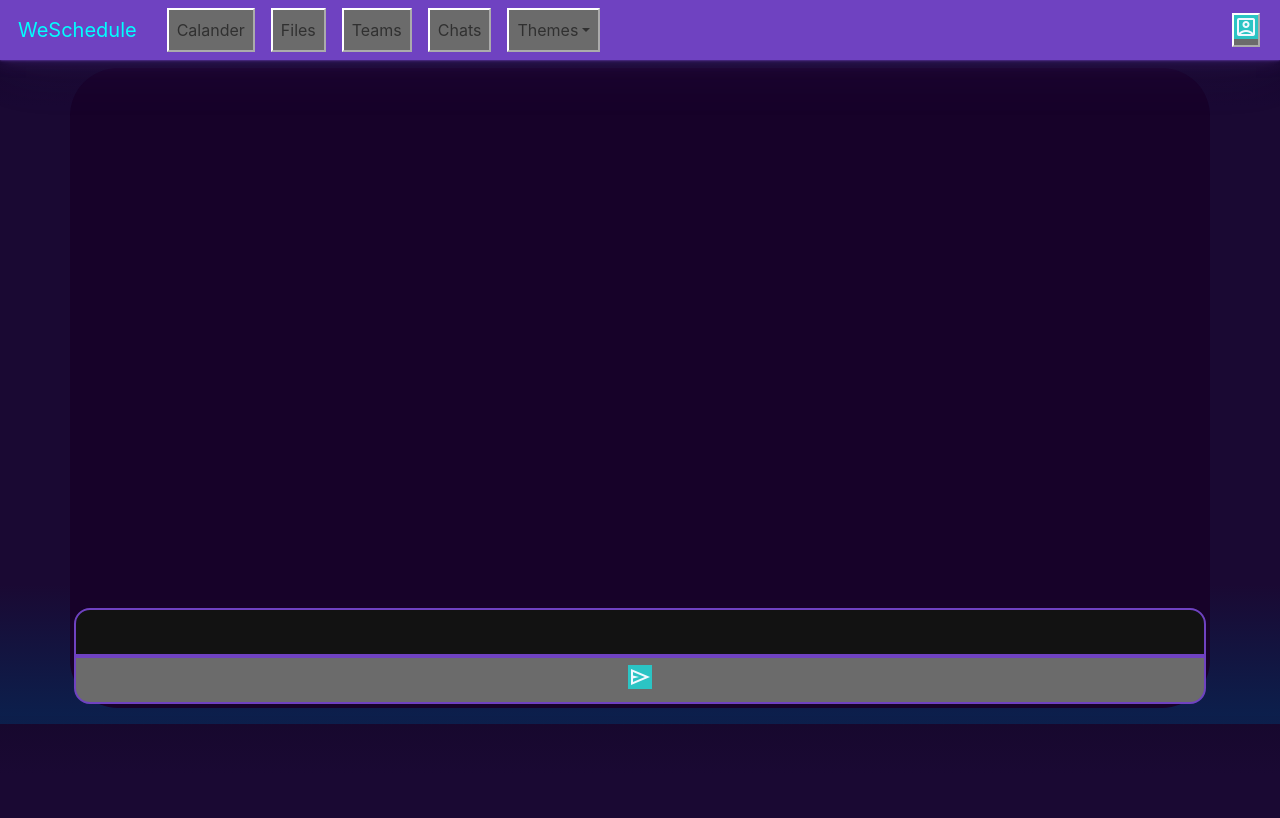
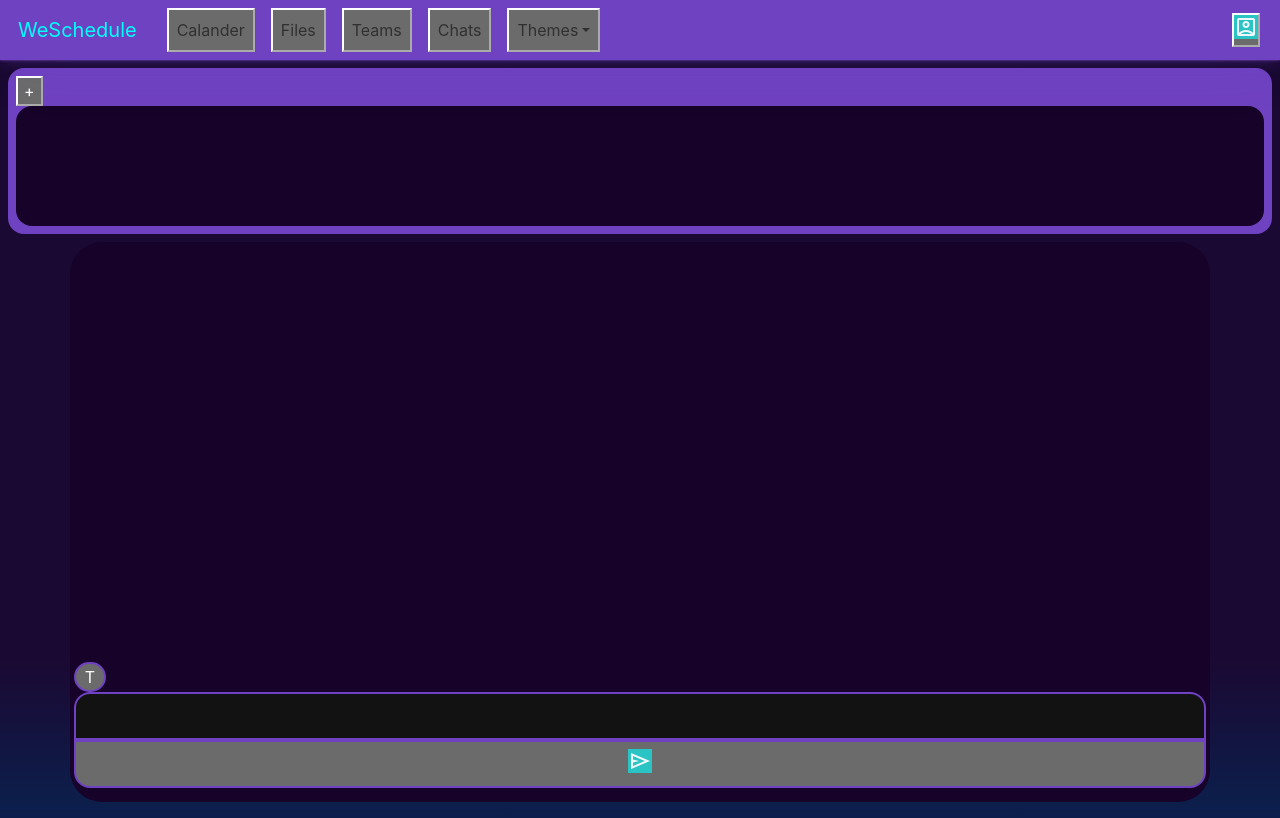
Before and after one commit to isthisdotusernametaken/WeSchedule, a React (Create React App) app in the folder frontend/: page / in a window 1280 px wide. Built offline with nearby package versions, Linux system fonts and the light colour scheme.

Commit message:
Add components and update UI

```diff
--- a/frontend/src/App.css
+++ b/frontend/src/App.css
@@ -19,9 +19,23 @@
   background-color: rgba(0, 255, 255, 0.6);
 }
 
+.groups-area {
+  background-color: #6f42c1;
+  max-height: 200px;
+}
+
+
+.select-group-btn {
+  width: 200;
+  height: 120px;
+  font-size: 11px;
+}
+
 .inner-frame {
-  height: 80vh;
-  border-radius: 3rem;
+  height: 70vh;
+  border-radius: 2rem;
+  min-height: 400px;
+
 }
 
 .time {
@@ -32,6 +46,7 @@
 
 .message-outgoing {
   background-color: #375a7f;
+  color: white;
   border-radius: 0.25rem;
   width: 60%;
   margin: 1rem;
@@ -41,6 +56,7 @@
 .chat-send {
   width: 100%;
   height: 3rem;
+  margin-bottom: 10px;
   border-style: solid;
   border-color: #6f42c1;
   border-width: 2px;
@@ -64,3 +80,10 @@
   'GRAD' 0,
   'opsz' 24
 }
+
+.translate-button {
+  border-style: solid;
+  border-color: #6f42c1;
+  width: 2rem;
+  border-radius: 1rem;
+}
--- /dev/null
+++ b/frontend/src/components/Groups.js
@@ -0,0 +1,15 @@
+const Groups = ({
+    name,
+    owner,
+    creationDate,
+    joinedDate
+    // (with name, owner, creation date, and optionally joined date and admin status for each row);
+}) =>
+    <div>
+        {/* <h1>{name}</h1> */}
+        <p>{name} | Owner: {owner}</p>
+        <p>Chat Started: {creationDate}</p>
+        <p>You Joined on: {joinedDate}</p>
+    </div>
+
+export default Groups;
--- a/frontend/src/components/MessageCenter.js
+++ b/frontend/src/components/MessageCenter.js
@@ -1,6 +1,5 @@
 import React, { useEffect, useRef, useState } from "react";
-// import send from "send";
-
+import Groups from "./Groups.js"
 // Created by:
 // Caleb,
 // Josh
@@ -10,9 +9,42 @@ function MessageCenter({user}) {
 
     // Use state hooks to store the messages and the current message being sent.
     const [correspondence, setMessages] = useState([]);
+    const [groups, addGroup] = useState([]);
+    const [members, addMember] = useState([]);
+    const [topics, addTopic] = useState([]);
+    const [membersOfTopic, addMemberToTopic] = useState([]);
+    const [logs, log] = useState([]);
+
+
+
     const inputField = useRef(null);
     const latestMsg = useRef(null);
 
+    const createGroup = () => {
+        addGroup([...groups, {name: "Cod Squad", owner: "Caleb Krauter", creationDate: "Group Creation Date", joinedDate: "Joined Date"}]);
+        console.log(groups);
+    };
+
+    // const createMembers = () => {
+    //     addMember([...members, {username: "user", joinedDate: "Joined time", adminStatus: "true/false"}]);
+    // }
+
+    // const createTopic = () => {
+    //     addTopic([...topics, {topicName: "Topic Name", description: "About"}]);
+    // }
+
+    // const addMemberToCurTopic = () => {
+    //     addMemberToTopic([...topics, {username: "username", eventPermission: "True/False", msgPermission: "True/False"}]);
+    // }
+
+    // const logDetails = () => {
+    //     log([...logs, {time: "time", description: "description"}]);
+    // }
+
+    const loadGroup = () => {
+        // Load corespondance based on group.
+        console.log("hi");
+    };
     // Used resource for this useEffect idea (https://reacthustle.com/blog/react-auto-scroll-to-bottom-tutorial)
     // to implement auto-scroll to bottom.
     useEffect(() => {
@@ -38,7 +70,7 @@ function MessageCenter({user}) {
             alert("Please don't send nothing. Thanks :)")
             inputField.current.value = "";
         } else {
-            setMessages([...correspondence, {user: user, time: (new Date()).toLocaleDateString("en-US", timeFormat),content: message}]);
+            setMessages([...correspondence, {user: user, time: (new Date()).toLocaleDateString("en-US", timeFormat), content: message}]);
             inputField.current.value = "";
         }
 
@@ -47,10 +79,16 @@ function MessageCenter({user}) {
     return (
         // For getting started on bootstrap this resource was used (https://youtu.be/eow125xV5-c?si=SkyOKDeQ2Z2mMK8P)
         <div className="border border-success p-2 mb-2" data-bs-theme="dark">
+           <div className="groups-area p-2 mb-2 rounded-4">
+                <button onClick={createGroup}>+</button>
+                {/* <button onClick={loadGroup}>Load group</button> */}
+                <div className="select-group-btn p-1 d-flex border bg-dark rounded-4">{groups.map(Groups)}</div>
+            </div>
             <div className="container inner-frame p-1 d-flex flex-column border bg-dark">
                 <div ref={latestMsg} className="h-100 overflow-auto">
                     {correspondence.map(MessageBubble)}
                 </div>
+                <button className="translate-button">T</button>
                 <div>
                     <input ref={inputField} type="textfield" id="input-msg-field" className="chat-field" autoComplete="off"></input>
                     <button onClick={send} className="chat-send">
@@ -64,6 +102,7 @@ function MessageCenter({user}) {
 
 }
 
+
 const MessageBubble = ({
     user,
     time,
@@ -76,4 +115,49 @@ const MessageBubble = ({
         </div>
     </div>
 
+
+
+const MembersOfCurGroup = ({
+    username,
+    joinedDate,
+    adminStatus
+// component to display all the members of the current group (with username, joined date, and admin status for each);
+}) =>
+    <div>
+        <p>{username} | Is admin: {adminStatus}</p>
+        <p>Joined Group on: {joinedDate}</p>
+    </div>
+
+const TopicsOfCurGroup = ({
+    topicName,
+    description
+// component to display all of the topics a user belongs to within the current group (with topic name and description for each);
+}) =>
+    <div>
+        <p>{topicName}</p>
+        <p>Description: {description}</p>
+    </div>
+
+const MembersOfCurTopic = ({
+    username,
+    eventPermission,
+    msgPermission
+    // component to display all the members of the current topic (with username, event creation permission, and message creation permission for each);
+
+}) =>
+    <div>
+        <p>{username}</p>
+        <p>Create events T/F: {eventPermission}</p>
+        <p>Create msg T/F: {msgPermission}</p>
+    </div>
+
+const Logs = ({
+    time,
+    description
+    // component to display all log entries for a group (with time and description for each)
+}) =>
+    <div>
+        <p>{time}</p>
+        <p>{description}</p>
+    </div>
 export default MessageCenter;
```
